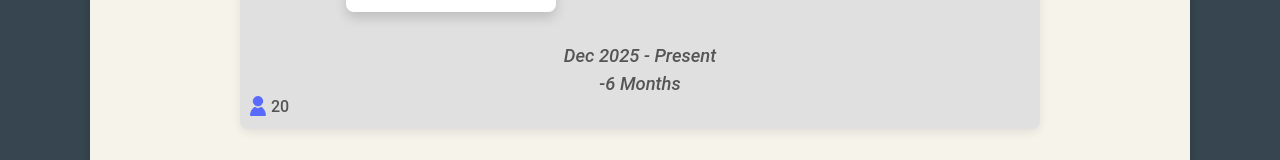
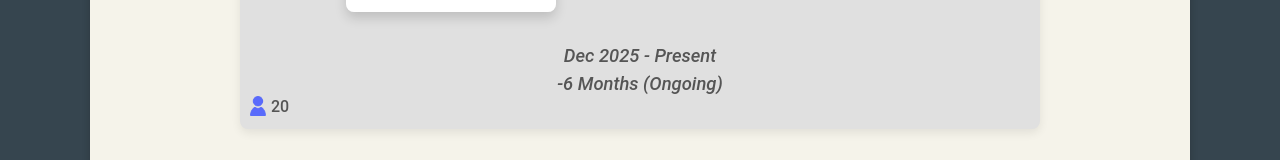
Before and after one commit to iden0605/portfolio, a React (Vite) app: page /work-experience in a window 1280 px wide. Shown: the part 548-708 px from the top of the page. Built offline with nearby package versions, Linux system fonts and the light colour scheme.

Commit message:
Feat: ongoing tag on work cards

```diff
--- a/src/Components/WorkExperience/WorkExperience.jsx
+++ b/src/Components/WorkExperience/WorkExperience.jsx
@@ -44,7 +44,10 @@ function WorkExperience() {
             </div>
             <div className="job-date">
               <div>{job.date}</div>
-              <div>{calculateMonthsInRole(job.date).months} Months</div>
+              <div>
+                {calculateMonthsInRole(job.date).months} Months
+                {calculateMonthsInRole(job.date).isOngoing && " (Ongoing)"}
+              </div>
             </div>
           </div>
           </Link>
```
